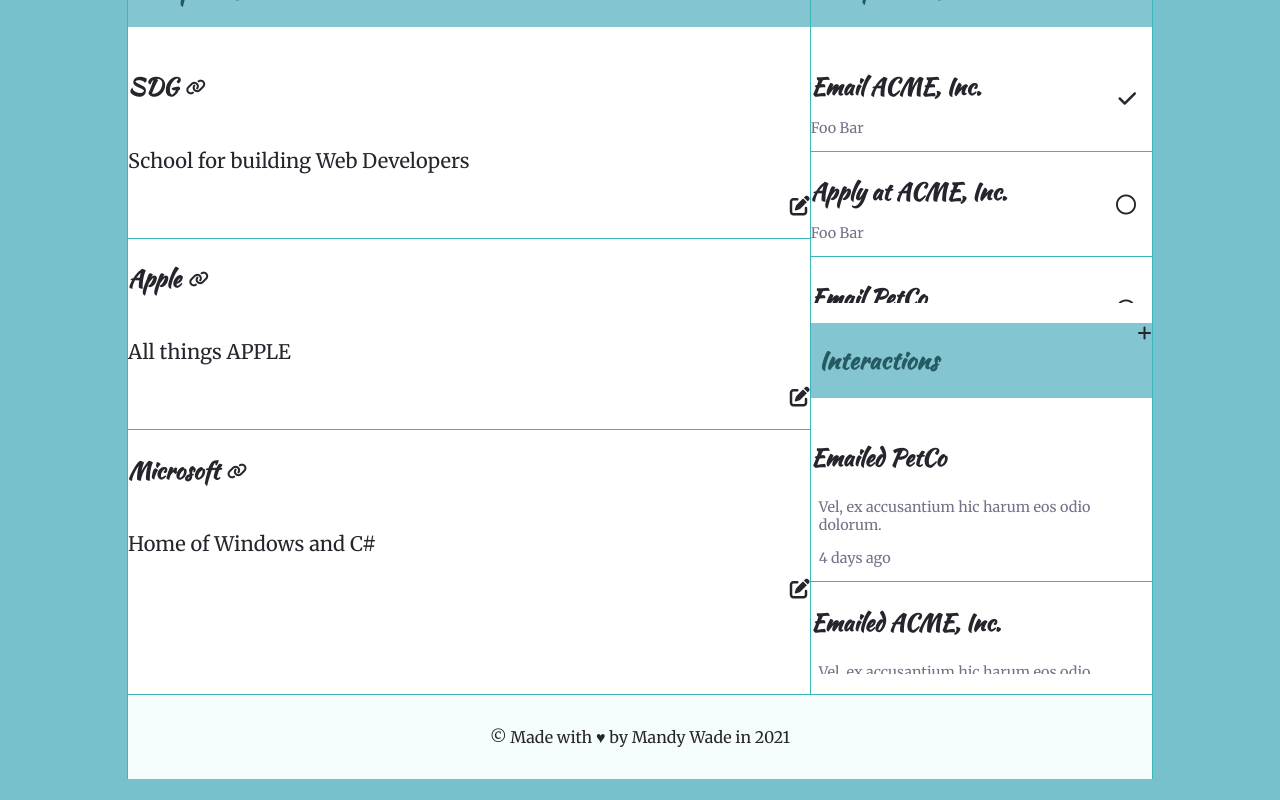
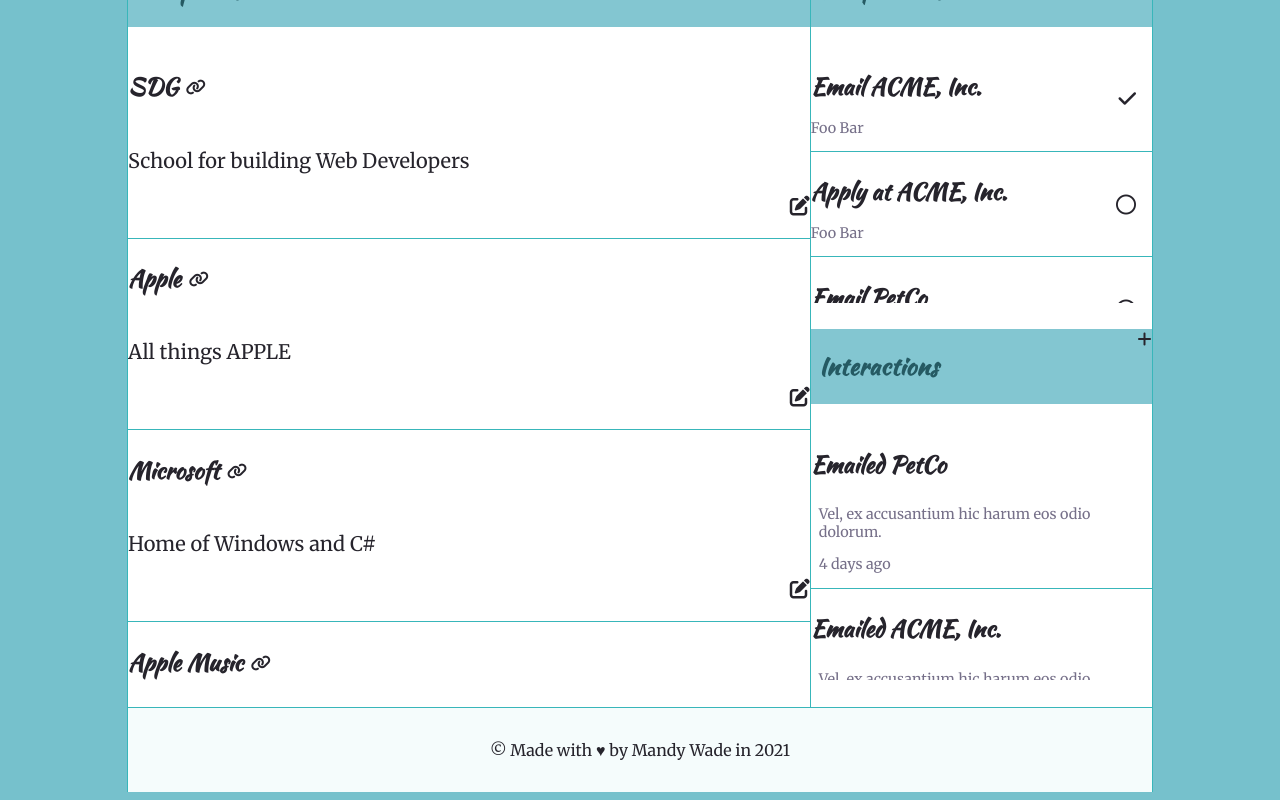
Before and after one commit to MandyW0312/job, a React (Create React App) app: page / in a window 1280 px wide. Shown: the part 377-1177 px from the top of the page. Built offline with nearby package versions, Linux system fonts and the light colour scheme; no server answers.

Commit message:
Now using fetch to pull data from API

```diff
--- a/src/components/Companies.jsx
+++ b/src/components/Companies.jsx
@@ -1,4 +1,4 @@
-import React, { useState } from 'react'
+import React, { useEffect, useState } from 'react'
 import { Company } from './Company'
 import { Icon } from '../Icon'
 import { Panel } from './Panel'
@@ -51,7 +51,30 @@
       url: 'https://Microsoft.com',
       description: 'Home of Windows and C#',
     },
+    {
+      id: 4,
+      position: null,
+      technology: null,
+      contactName: 'Tim Cook',
+      contactEmail: 'tim@apple.com',
+      remote: false,
+      contactCount: 0,
+      companyName: 'Apple Music',
+      salary: 100000,
+      benefits: false,
+      companyLogo: null,
+      url: 'https://applemusic.com',
+      description: 'All things APPLE MUSIC',
+    },
   ])
+
+  useEffect(async function () {
+    const response = await fetch('http://localhost:5000/api/Companies')
+    const json = await response.json()
+
+    setCompanies(json)
+  }, [])
+
   return (
     <main className="companies">
       <Panel
```
